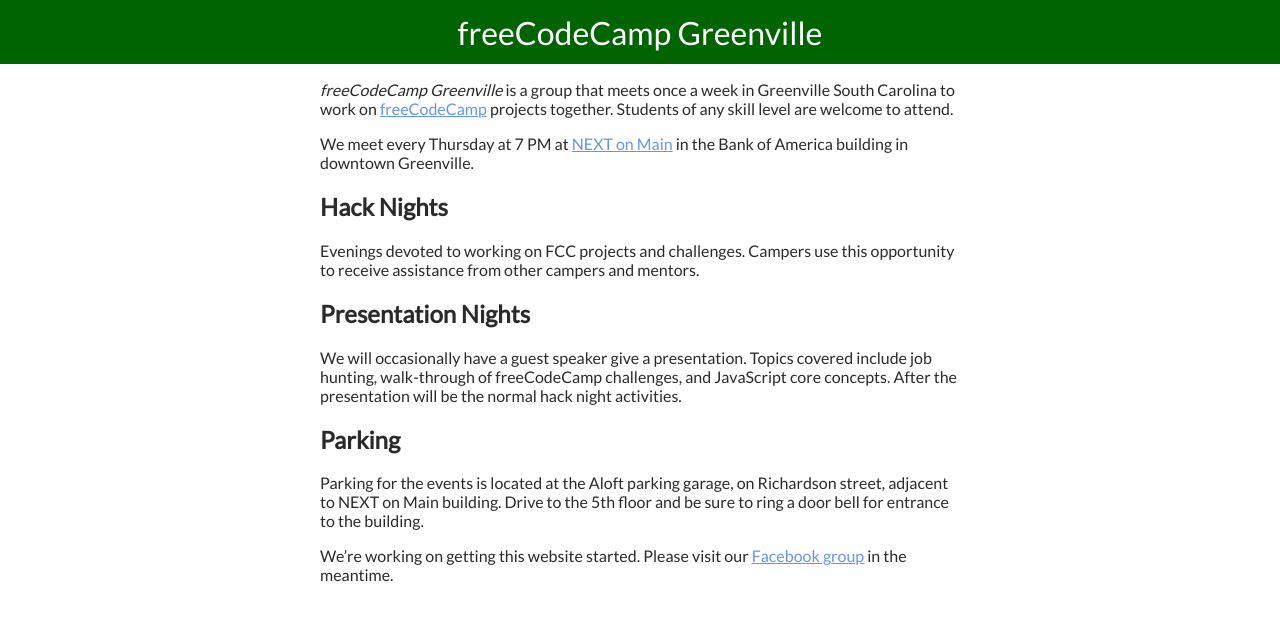
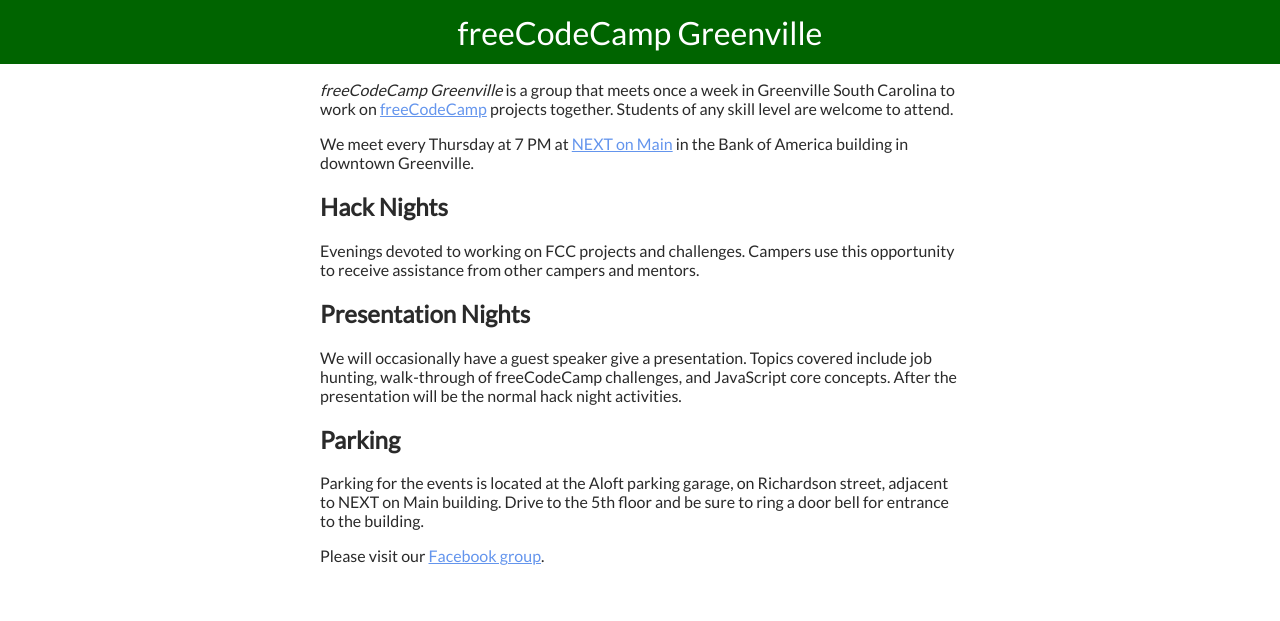
Before and after one commit to freecodecamp-greenville/fcc-greenville-www, a Jekyll site: the page built from index.md, in a window 1280 px wide. Shown: the top 621 px of the page. Built offline with Jekyll 4.4.1, drawn with Linux system fonts in a browser that asks for light colours.

```diff
--- a/index.md
+++ b/index.md
@@ -26,6 +26,5 @@ Parking for the events is located at the Aloft parking garage, on Richardson
 street, adjacent to NEXT on Main building. Drive to the 5th floor and be sure to
 ring a door bell for entrance to the building.
 
-We're working on getting this website started. Please visit our
-[Facebook group](https://www.facebook.com/groups/free.code.camp.Greenville/) in
-the meantime.
+Please visit our
+[Facebook group](https://www.facebook.com/groups/free.code.camp.Greenville/).
```
